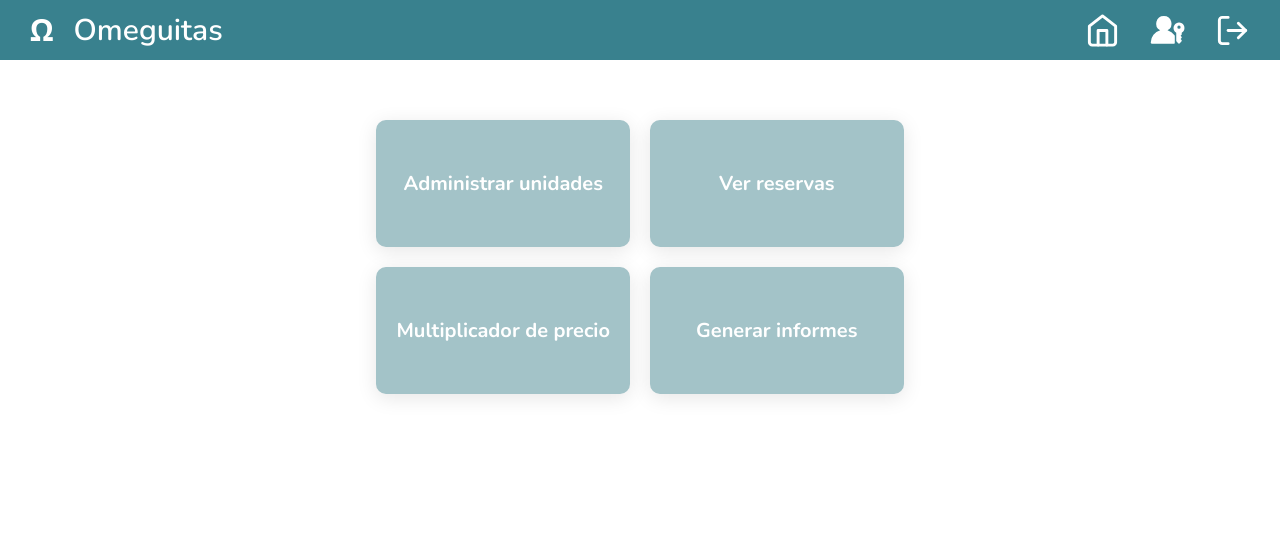
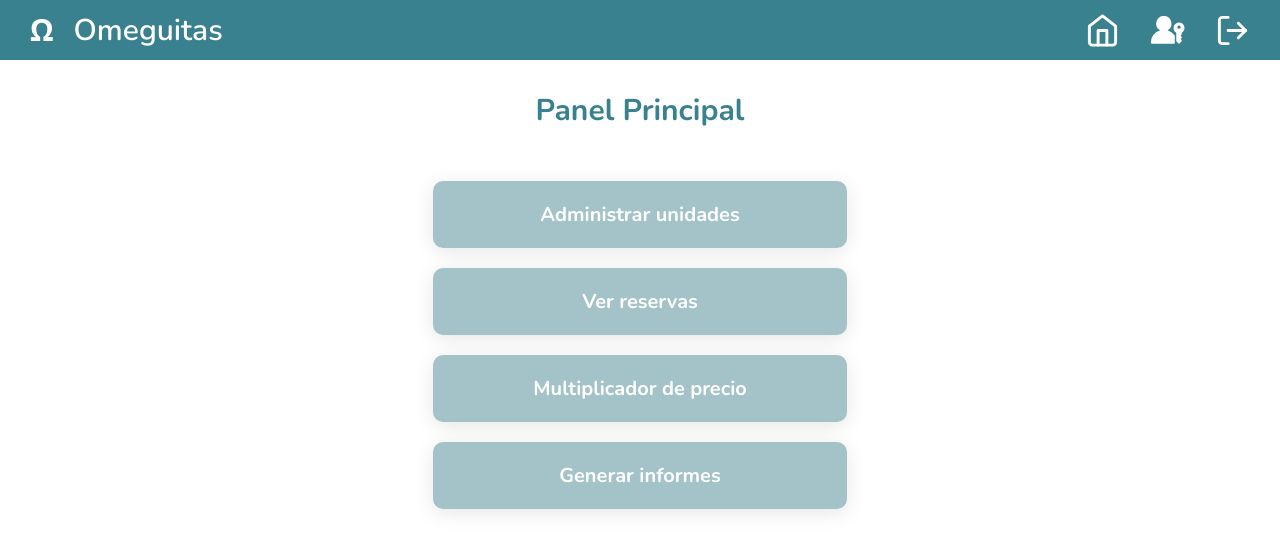
Before and after one commit to LadyFantasy/ProyectoPPIV_Front, a React (Vite) app: page /admin-panel in a window 1280 px wide. Shown: the top 552 px of the page. Built offline with nearby package versions, Linux system fonts and the light colour scheme; sample sign-in values are in the browser's storage.

Commit message:
cambios en el panel principal

```diff
--- a/src/pages/AdminPanel.jsx
+++ b/src/pages/AdminPanel.jsx
@@ -76,6 +76,9 @@ function AdminPanel() {
     <>
       <Navbar />
       <div className="admin-panel__background">
+      <div className="admins-title__header">
+            <h2>Panel Principal</h2>
+          </div>
         <div className="admin-panel__wrapper">
           {adminCards.map((card, index) => (
             <AdminCard
--- a/src/styles/AdminCard.css
+++ b/src/styles/AdminCard.css
@@ -2,10 +2,11 @@
   background-color: var(--color-secondary);
   border-radius: 1rem;
   box-shadow: 0px 4px 20px rgba(0, 0, 0, 0.1);
-  padding: 2rem;
+  padding: 2rem 10rem;
+  margin: 2rem;
   color: white;
   text-align: center;
-  padding: 5rem 2rem;
+
   cursor: pointer;
   transition: all 0.4s ease;
 }
--- a/src/styles/AdminPanel.css
+++ b/src/styles/AdminPanel.css
@@ -1,10 +1,15 @@
 .admin-panel__background {
   background-color: #ffffff;
   height: 100vh;
-  padding: 2rem;
   padding-top: calc(4rem + 1rem);
 }
 
+.admins-title__header{
+  margin-top: 4rem;
+  font-size: 2rem;
+  color: var(--color-primary);
+  text-align: center;
+}
 .admin-panel__title {
   font-size: 4rem;
   color: var(--color-primary);
@@ -14,10 +19,6 @@
 }
 
 .admin-panel__wrapper {
-  display: grid;
-  grid-template-columns: 2fr 2fr;
-  grid-template-rows: 2fr 2fr;
-  gap: 2rem;
   width: fit-content;
-  margin: 7rem auto;
+  margin: 5rem auto;
 }
```
